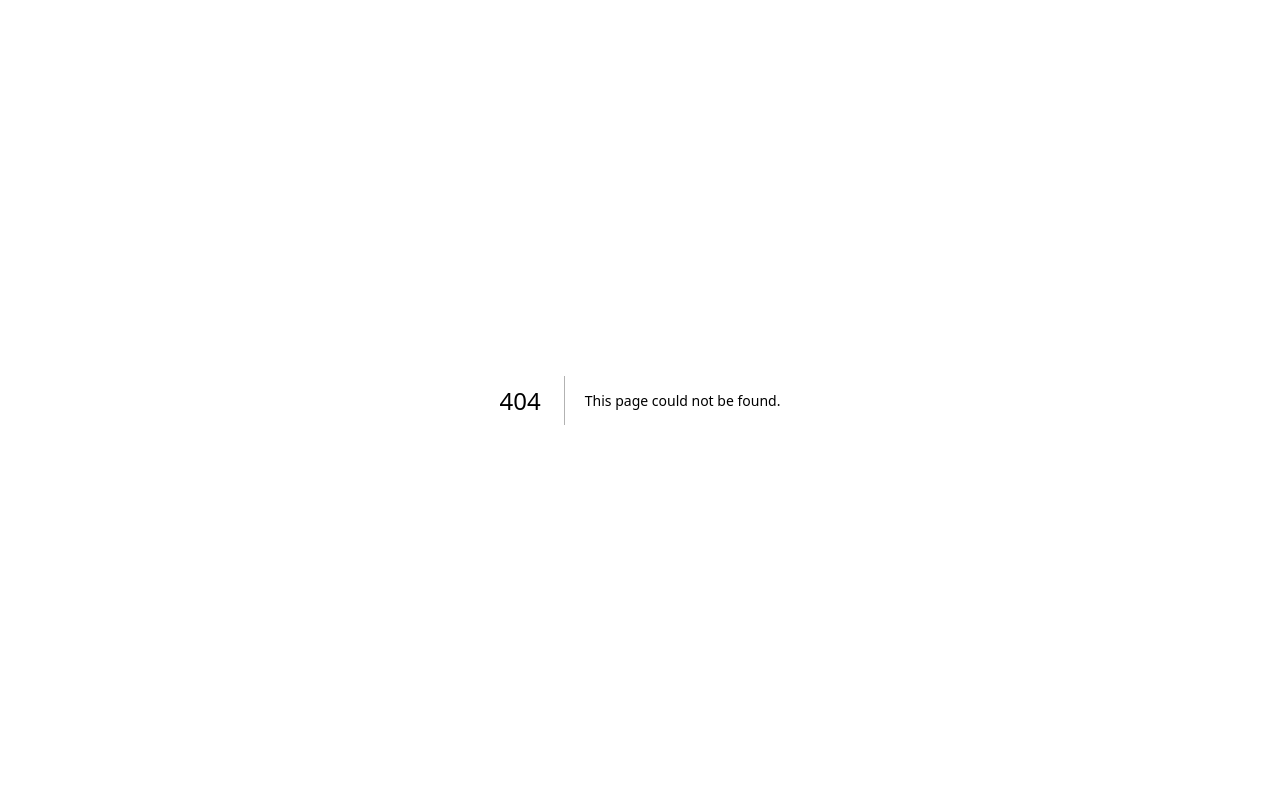
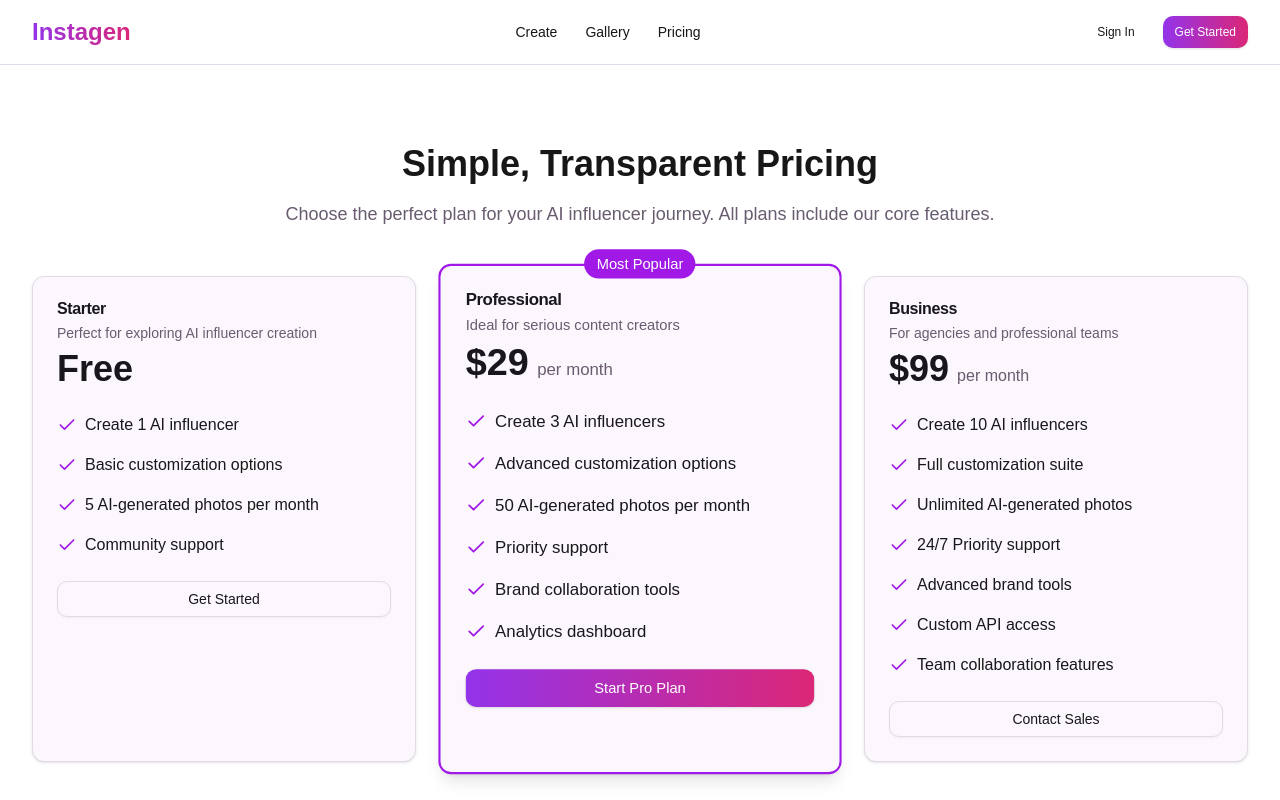
Before and after one commit to Jazys/instagen, a Next.js app: page /pricing in a window 1280 px wide. Before the commit this address had no page. Shown: the top 800 px of the page. Built offline with nearby package versions, Linux system fonts and the light colour scheme.

Commit message:
feat(pricing): Create pricing page with subscription tiers

```diff
--- a/src/pages/gallery.tsx
+++ b/src/pages/gallery.tsx
@@ -1,18 +1,22 @@
 import { Button } from "@/components/ui/button"
 import { Card, CardContent } from "@/components/ui/card"
 import { Input } from "@/components/ui/input"
+import { Select, SelectContent, SelectItem, SelectTrigger, SelectValue } from "@/components/ui/select"
+import { Slider } from "@/components/ui/slider"
 import { Navbar } from "@/components/layout/Navbar"
-import { Search, Filter } from "lucide-react"
+import { Search, Filter, SlidersHorizontal } from "lucide-react"
 import Head from "next/head"
 import Image from "next/image"
+import { useState } from "react"
 
 export default function GalleryPage() {
+  const [showFilters, setShowFilters] = useState(false)
+
   const galleryImages = [
     '/photo-8-m84j64ee.jpeg',
     '/photo-6-m84jbhjp.jpeg',
     '/photo-7-m84jo0h1.jpeg',
     'https://images.unsplash.com/photo-1618641986557-1ecd230959aa',
-    // Repeat the pattern for remaining items
     ...Array(8).fill('').map((_, i) => i % 3 === 0 ? '/photo-8-m84j64ee.jpeg' : i % 3 === 1 ? '/photo-6-m84jbhjp.jpeg' : '/photo-7-m84jo0h1.jpeg')
   ]
 
@@ -34,15 +38,61 @@ export default function GalleryPage() {
                   <Search className="absolute left-3 top-1/2 transform -translate-y-1/2 text-muted-foreground w-4 h-4" />
                   <Input className="pl-10" placeholder="Search influencers..." />
                 </div>
-                <Button variant="outline" size="icon">
-                  <Filter className="w-4 h-4" />
+                <Button
+                  variant="outline"
+                  size="icon"
+                  onClick={() => setShowFilters(!showFilters)}
+                  className={showFilters ? 'bg-primary/10' : ''}
+                >
+                  <SlidersHorizontal className="w-4 h-4" />
                 </Button>
               </div>
             </div>
 
+            {showFilters && (
+              <Card className="p-6">
+                <div className="grid grid-cols-1 md:grid-cols-3 gap-6">
+                  <div className="space-y-2">
+                    <label className="text-sm font-medium">Style</label>
+                    <Select defaultValue="all">
+                      <SelectTrigger>
+                        <SelectValue placeholder="Select style" />
+                      </SelectTrigger>
+                      <SelectContent>
+                        <SelectItem value="all">All Styles</SelectItem>
+                        <SelectItem value="casual">Casual</SelectItem>
+                        <SelectItem value="business">Business</SelectItem>
+                        <SelectItem value="athletic">Athletic</SelectItem>
+                        <SelectItem value="glamour">Glamour</SelectItem>
+                      </SelectContent>
+                    </Select>
+                  </div>
+
+                  <div className="space-y-2">
+                    <label className="text-sm font-medium">Age Range</label>
+                    <Slider defaultValue={[20, 40]} min={18} max={60} step={1} />
+                  </div>
+
+                  <div className="space-y-2">
+                    <label className="text-sm font-medium">Sort By</label>
+                    <Select defaultValue="newest">
+                      <SelectTrigger>
+                        <SelectValue placeholder="Sort by" />
+                      </SelectTrigger>
+                      <SelectContent>
+                        <SelectItem value="newest">Newest First</SelectItem>
+                        <SelectItem value="popular">Most Popular</SelectItem>
+                        <SelectItem value="trending">Trending</SelectItem>
+                      </SelectContent>
+                    </Select>
+                  </div>
+                </div>
+              </Card>
+            )}
+
             <div className="grid grid-cols-1 md:grid-cols-2 lg:grid-cols-3 xl:grid-cols-4 gap-6">
               {galleryImages.map((src, i) => (
-                <Card key={i} className="overflow-hidden group cursor-pointer">
+                <Card key={i} className="overflow-hidden group cursor-pointer hover:shadow-lg transition-all">
                   <CardContent className="p-0">
                     <div className="relative aspect-[4/5] bg-muted/50">
                       <Image
--- /dev/null
+++ b/src/pages/pricing.tsx
@@ -0,0 +1,139 @@
+
+import { Button } from "@/components/ui/button"
+import { Card, CardContent, CardDescription, CardFooter, CardHeader, CardTitle } from "@/components/ui/card"
+import { Check } from "lucide-react"
+import { Navbar } from "@/components/layout/Navbar"
+import Head from "next/head"
+
+export default function PricingPage() {
+  const tiers = [
+    {
+      name: "Starter",
+      price: "Free",
+      description: "Perfect for exploring AI influencer creation",
+      features: [
+        "Create 1 AI influencer",
+        "Basic customization options",
+        "5 AI-generated photos per month",
+        "Community support"
+      ],
+      cta: "Get Started",
+      highlight: false
+    },
+    {
+      name: "Professional",
+      price: "$29",
+      period: "per month",
+      description: "Ideal for serious content creators",
+      features: [
+        "Create 3 AI influencers",
+        "Advanced customization options",
+        "50 AI-generated photos per month",
+        "Priority support",
+        "Brand collaboration tools",
+        "Analytics dashboard"
+      ],
+      cta: "Start Pro Plan",
+      highlight: true
+    },
+    {
+      name: "Business",
+      price: "$99",
+      period: "per month",
+      description: "For agencies and professional teams",
+      features: [
+        "Create 10 AI influencers",
+        "Full customization suite",
+        "Unlimited AI-generated photos",
+        "24/7 Priority support",
+        "Advanced brand tools",
+        "Custom API access",
+        "Team collaboration features"
+      ],
+      cta: "Contact Sales",
+      highlight: false
+    }
+  ]
+
+  return (
+    <>
+      <Head>
+        <title>Pricing - AIFluencer</title>
+        <meta name="description" content="Choose the perfect plan for your AI influencer journey. From individual creators to enterprise solutions." />
+      </Head>
+
+      <Navbar />
+      <main className="pt-24 min-h-screen bg-gradient-to-b from-background to-background/95">
+        <div className="container py-12">
+          <div className="text-center max-w-3xl mx-auto mb-12">
+            <h1 className="text-4xl font-bold mb-4">Simple, Transparent Pricing</h1>
+            <p className="text-muted-foreground text-lg">
+              Choose the perfect plan for your AI influencer journey. All plans include our core features.
+            </p>
+          </div>
+
+          <div className="grid md:grid-cols-3 gap-8">
+            {tiers.map((tier, i) => (
+              <Card
+                key={i}
+                className={`relative ${
+                  tier.highlight
+                    ? "border-2 border-primary shadow-lg scale-105"
+                    : ""
+                }`}
+              >
+                {tier.highlight && (
+                  <div className="absolute -top-4 left-1/2 -translate-x-1/2 bg-primary px-3 py-1 rounded-full text-sm font-medium text-white">
+                    Most Popular
+                  </div>
+                )}
+                <CardHeader>
+                  <CardTitle>{tier.name}</CardTitle>
+                  <CardDescription>{tier.description}</CardDescription>
+                  <div className="mt-4">
+                    <span className="text-4xl font-bold">{tier.price}</span>
+                    {tier.period && (
+                      <span className="text-muted-foreground ml-2">{tier.period}</span>
+                    )}
+                  </div>
+                </CardHeader>
+                <CardContent>
+                  <ul className="space-y-4">
+                    {tier.features.map((feature, j) => (
+                      <li key={j} className="flex items-center gap-2">
+                        <Check className="w-5 h-5 text-primary" />
+                        <span>{feature}</span>
+                      </li>
+                    ))}
+                  </ul>
+                </CardContent>
+                <CardFooter>
+                  <Button
+                    className={`w-full ${
+                      tier.highlight
+                        ? "bg-gradient-to-r from-purple-600 to-pink-600 text-white"
+                        : ""
+                    }`}
+                    variant={tier.highlight ? "default" : "outline"}
+                  >
+                    {tier.cta}
+                  </Button>
+                </CardFooter>
+              </Card>
+            ))}
+          </div>
+
+          <div className="mt-16 text-center">
+            <h2 className="text-2xl font-bold mb-4">Enterprise Solutions</h2>
+            <p className="text-muted-foreground mb-6">
+              Need a custom solution? We offer tailored packages for large organizations.
+            </p>
+            <Button variant="outline" size="lg">
+              Contact Enterprise Sales
+            </Button>
+          </div>
+        </div>
+      </main>
+    </>
+  )
+}
```
